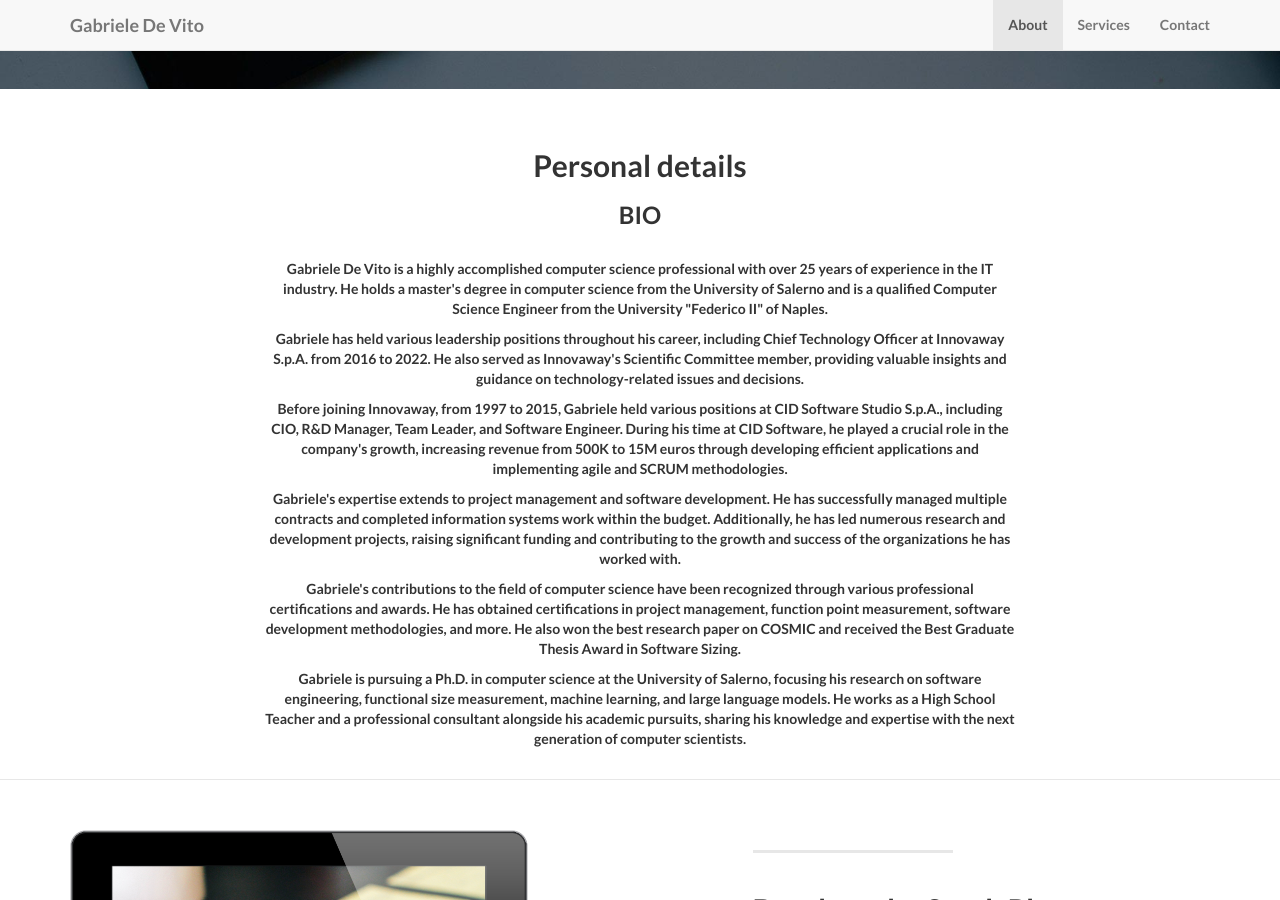
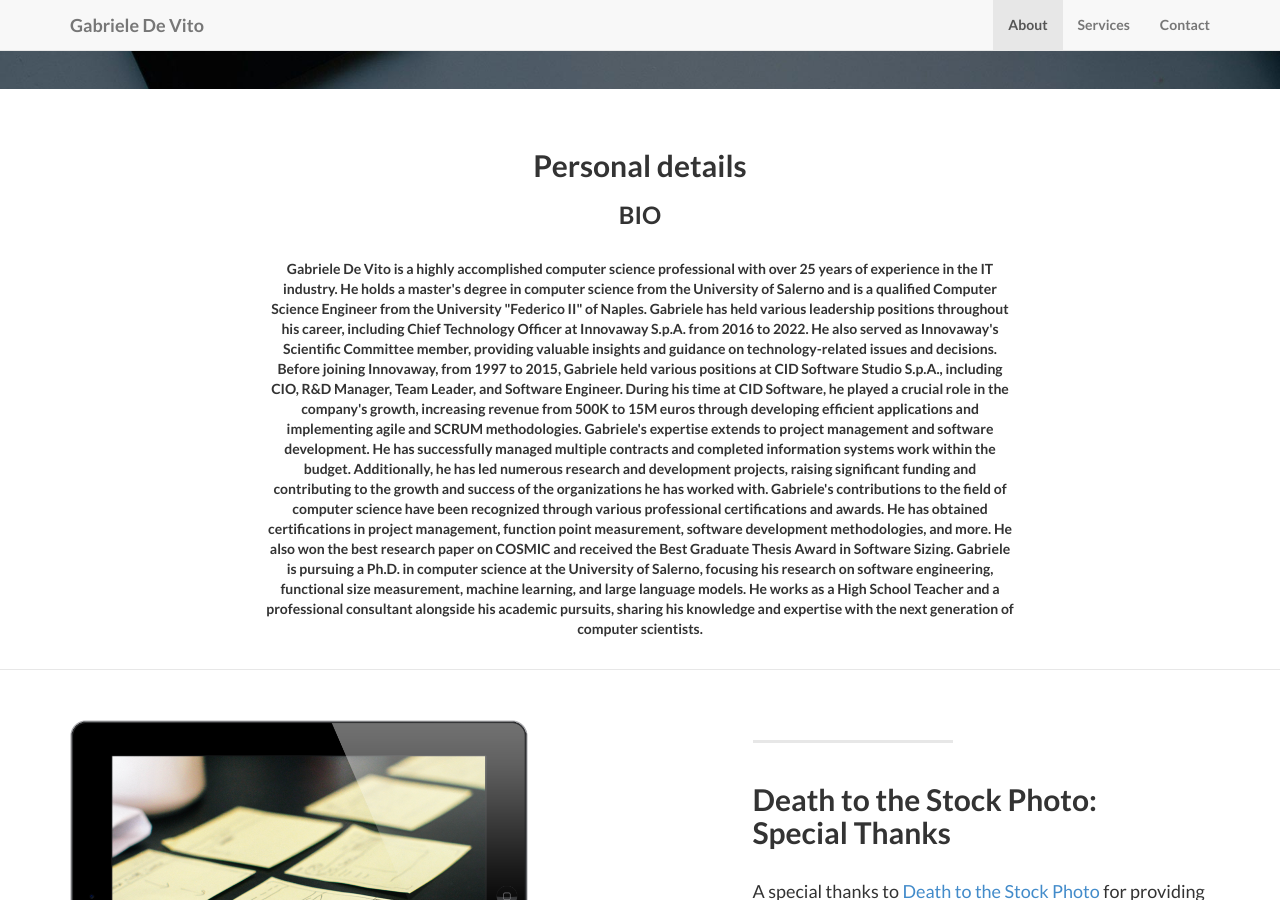
Before and after one commit to gadevito/gadevito.github.io, a Jekyll site: the page built from index.html, in a window 1280 px wide and 900 px high, scrolled down 688 px. Built offline with Jekyll 4.4.1, drawn with Linux system fonts in a browser that asks for light colours.

Commit message:
second update about

```diff
--- a/_includes/about.html
+++ b/_includes/about.html
@@ -6,12 +6,12 @@
               <h2>Personal details</h2>
               <h3>BIO</h3>
               <br/>
-                <p>Gabriele De Vito is a highly accomplished computer science professional with over 25 years of experience in the IT industry. He holds a master's degree in computer science from the University of Salerno and is a qualified Computer Science Engineer from the University "Federico II" of Naples.</p>
-                <p>Gabriele has held various leadership positions throughout his career, including Chief Technology Officer at Innovaway S.p.A. from 2016 to 2022. He also served as Innovaway's Scientific Committee member, providing valuable insights and guidance on technology-related issues and decisions.</p>
-                <p>Before joining Innovaway, from 1997 to 2015, Gabriele held various positions at CID Software Studio S.p.A., including CIO, R&D Manager, Team Leader, and Software Engineer. During his time at CID Software, he played a crucial role in the company's growth, increasing revenue from 500K to 15M euros through developing efficient applications and implementing agile and SCRUM methodologies.</p>
-                <p>Gabriele's expertise extends to project management and software development. He has successfully managed multiple contracts and completed information systems work within the budget. Additionally, he has led numerous research and development projects, raising significant funding and contributing to the growth and success of the organizations he has worked with.</p>
-                <p>Gabriele's contributions to the field of computer science have been recognized through various professional certifications and awards. He has obtained certifications in project management, function point measurement, software development methodologies, and more. He also won the best research paper on COSMIC and received the Best Graduate Thesis Award in Software Sizing.</p>
-                <p>Gabriele is pursuing a Ph.D. in computer science at the University of Salerno, focusing his research on software engineering, functional size measurement, machine learning, and large language models. He works as a High School Teacher and a professional consultant alongside his academic pursuits, sharing his knowledge and expertise with the next generation of computer scientists.</p>
+                <p>Gabriele De Vito is a highly accomplished computer science professional with over 25 years of experience in the IT industry. He holds a master's degree in computer science from the University of Salerno and is a qualified Computer Science Engineer from the University "Federico II" of Naples.
+                Gabriele has held various leadership positions throughout his career, including Chief Technology Officer at Innovaway S.p.A. from 2016 to 2022. He also served as Innovaway's Scientific Committee member, providing valuable insights and guidance on technology-related issues and decisions.
+                Before joining Innovaway, from 1997 to 2015, Gabriele held various positions at CID Software Studio S.p.A., including CIO, R&D Manager, Team Leader, and Software Engineer. During his time at CID Software, he played a crucial role in the company's growth, increasing revenue from 500K to 15M euros through developing efficient applications and implementing agile and SCRUM methodologies.
+                Gabriele's expertise extends to project management and software development. He has successfully managed multiple contracts and completed information systems work within the budget. Additionally, he has led numerous research and development projects, raising significant funding and contributing to the growth and success of the organizations he has worked with.
+                Gabriele's contributions to the field of computer science have been recognized through various professional certifications and awards. He has obtained certifications in project management, function point measurement, software development methodologies, and more. He also won the best research paper on COSMIC and received the Best Graduate Thesis Award in Software Sizing.
+                Gabriele is pursuing a Ph.D. in computer science at the University of Salerno, focusing his research on software engineering, functional size measurement, machine learning, and large language models. He works as a High School Teacher and a professional consultant alongside his academic pursuits, sharing his knowledge and expertise with the next generation of computer scientists.</p>
                 <br/>
               </div>
         </div>
```
